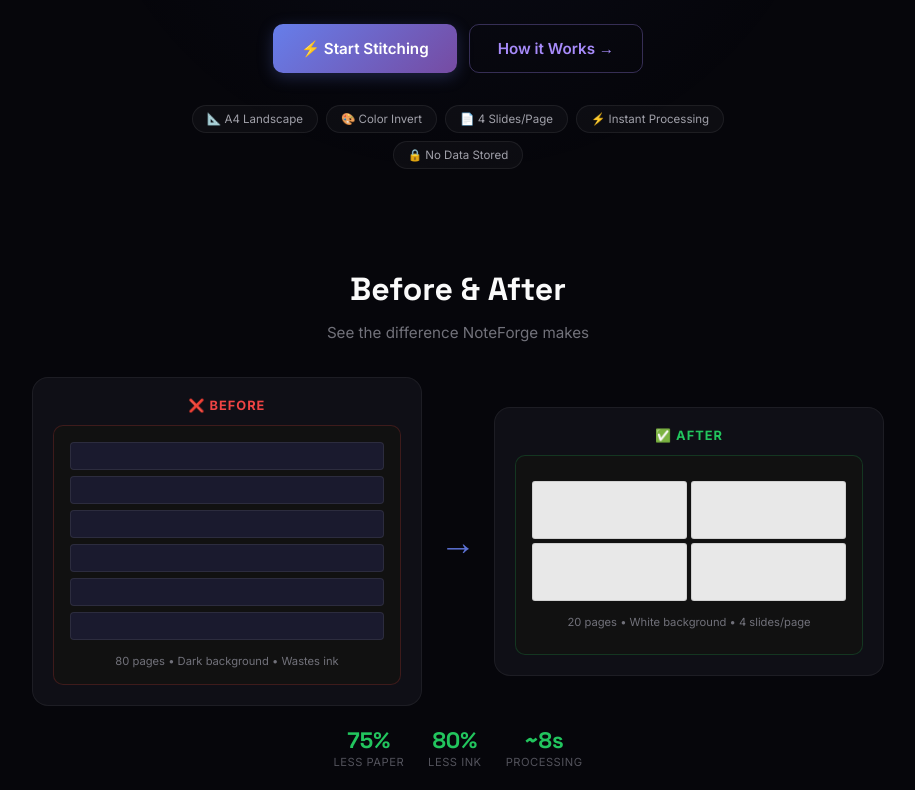
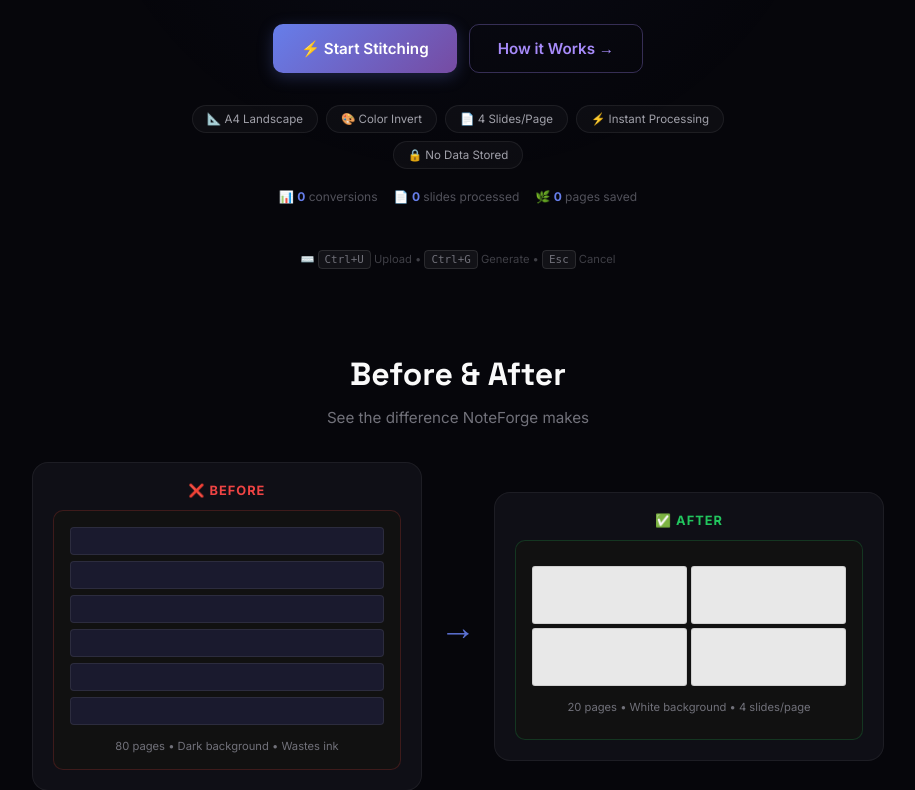
Before and after one commit to divyanshu-builds-ui/noteforge, a Flask app: page / in a window 1280 px wide. Shown: the part 315-1105 px from the top of the page, without its empty margins (182-1097 px from the left). Run offline with Flask 3, Linux system fonts and the light colour scheme; parts of the project's set-up code (start-up, migrations or seed data) failed here and were passed over.

Commit message:
feat: Phase 3 - conversion history, stats dashboard, keyboard shortcuts (Ctrl+G, Ctrl+U, Esc)

```diff
--- a/templates/index.html
+++ b/templates/index.html
@@ -48,6 +48,32 @@
         background: rgba(255,255,255,0.03);
         border: 1px solid rgba(255,255,255,0.07);
         color: #a1a1aa;
+    }
+    .user-stats {
+        margin-top: 20px;
+        display: flex;
+        justify-content: center;
+        gap: 16px;
+        flex-wrap: wrap;
+        font-size: 0.75rem;
+        color: #52525b;
+    }
+    .user-stats strong { color: #667eea; }
+    .shortcuts-hint {
+        text-align: center;
+        font-size: 0.7rem;
+        color: #3f3f46;
+        padding: 8px;
+        margin-bottom: 20px;
+    }
+    .shortcuts-hint kbd {
+        background: rgba(255,255,255,0.05);
+        border: 1px solid rgba(255,255,255,0.1);
+        border-radius: 4px;
+        padding: 2px 6px;
+        font-family: monospace;
+        font-size: 0.68rem;
+        color: #71717a;
     }
 
     /* Features */
@@ -504,7 +530,14 @@
         <span class="badge">⚡ Instant Processing</span>
         <span class="badge">🔒 No Data Stored</span>
     </div>
+    <!-- User Stats -->
+    <div class="user-stats" id="userStats"></div>
 </section>
+
+<!-- Keyboard shortcuts hint -->
+<div class="shortcuts-hint">
+    ⌨️ <kbd>Ctrl+U</kbd> Upload • <kbd>Ctrl+G</kbd> Generate • <kbd>Esc</kbd> Cancel
+</div>
 
 <!-- Before / After -->
 <section class="before-after">
@@ -992,6 +1025,16 @@
             $('previewSection').classList.add('show');
             $('previewSection').scrollIntoView({ behavior: 'smooth', block: 'start' });
             showToast('✅ PDF generated in ' + elapsed + 's!', 'success');
+
+            // Save to history
+            saveToHistory({
+                name: file.name,
+                pages: data.slides,
+                output_pages: data.pages,
+                grid: selectedGrid,
+                time: elapsed,
+                date: new Date().toLocaleString(),
+            });
         } catch(e) {
             showToast('❌ ' + e.message, 'error');
         } finally {
@@ -1001,5 +1044,50 @@
             generateBtn.disabled = false;
         }
     };
+    // --- History (localStorage) ---
+    function saveToHistory(entry) {
+        let history = JSON.parse(localStorage.getItem('noteforge-history') || '[]');
+        history.unshift(entry);
+        if (history.length > 20) history = history.slice(0, 20);
+        localStorage.setItem('noteforge-history', JSON.stringify(history));
+        updateStats();
+    }
+
+    function getHistory() {
+        return JSON.parse(localStorage.getItem('noteforge-history') || '[]');
+    }
+
+    function updateStats() {
+        const history = getHistory();
+        const totalSlides = history.reduce((a, h) => a + h.pages, 0);
+        const totalSaved = history.reduce((a, h) => a + (h.pages - h.output_pages), 0);
+        const statEl = document.getElementById('userStats');
+        if (statEl) {
+            statEl.innerHTML = `
+                <span>📊 <strong>${history.length}</strong> conversions</span>
+                <span>📄 <strong>${totalSlides}</strong> slides processed</span>
+                <span>🌿 <strong>${totalSaved}</strong> pages saved</span>
+            `;
+        }
+    }
+    updateStats();
+
+    // --- Keyboard Shortcuts ---
+    document.addEventListener('keydown', (e) => {
+        // Ctrl+G or Cmd+G = Generate
+        if ((e.ctrlKey || e.metaKey) && e.key === 'g') {
+            e.preventDefault();
+            if (!generateBtn.disabled) generateBtn.click();
+        }
+        // Ctrl+U or Cmd+U = Upload
+        if ((e.ctrlKey || e.metaKey) && e.key === 'u') {
+            e.preventDefault();
+            fileInput.click();
+        }
+        // Escape = close loading
+        if (e.key === 'Escape') {
+            $('loadingOverlay').classList.remove('active');
+        }
+    });
 </script>
 {% endblock %}
```
